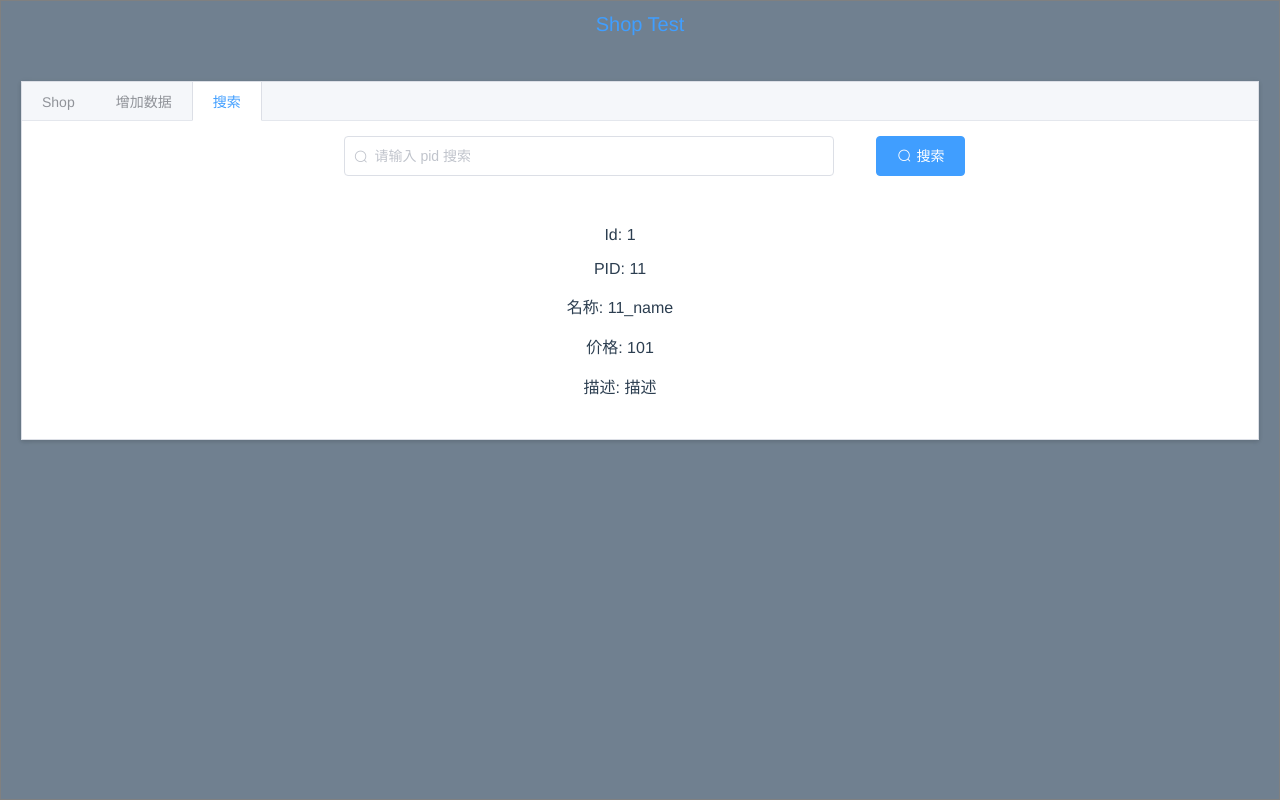
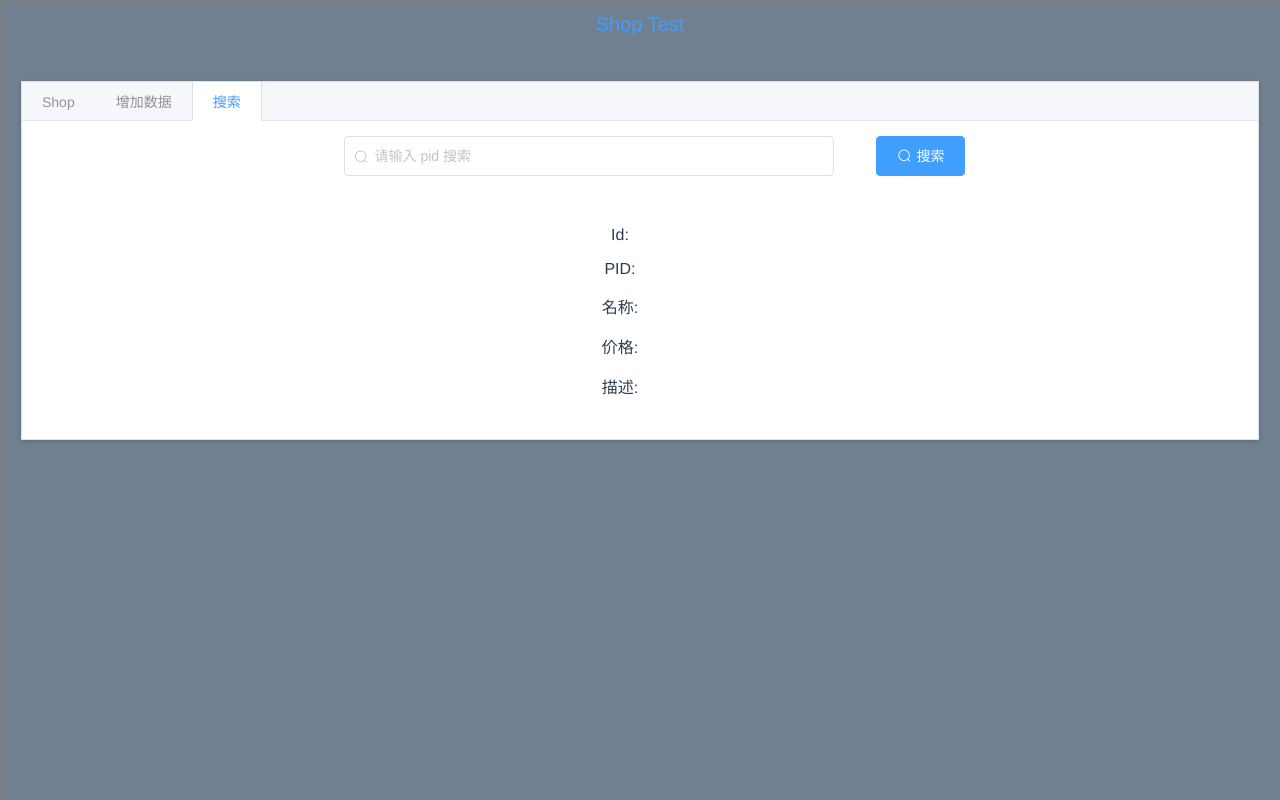
Before and after one commit to gdky005/shop_test, a Vue app: page / in a window 1280 px wide. Built offline with nearby package versions, Linux system fonts and the light colour scheme; no server answers.

Commit message:
1. 添加搜索的数据。

```diff
--- a/src/components/ShopMain.vue
+++ b/src/components/ShopMain.vue
@@ -109,11 +109,11 @@
                 <el-input
                   placeholder="请输入 pid 搜索"
                   prefix-icon="el-icon-search"
-                  v-model="input21">
+                  v-model="searchPid">
                 </el-input>
               </el-col>
               <el-col :span="3">
-                <el-button type="primary" icon="el-icon-search">搜索</el-button>
+                <el-button type="primary" icon="el-icon-search" @click="searchShopInfo" :loading="false">搜索</el-button>
               </el-col>
             </el-row>
 
@@ -128,11 +128,11 @@
                  element-loading-spinner="el-icon-loading"
                  element-loading-background="rgba(0, 0, 0, 0.8)">
               <div style="margin: 20px;"></div>
-              <p>Id: {{ shopInfo.id }}</p>
-              <p>PID: {{ shopInfo.pid }}</p>
-              <p>名称: {{ shopInfo.name }}</p>
-              <p>价格: {{ shopInfo.price }}</p>
-              <p>描述: {{ shopInfo.des }}</p>
+              <p>Id: {{ searchInfo.id }}</p>
+              <p>PID: {{ searchInfo.pid }}</p>
+              <p>名称: {{ searchInfo.name }}</p>
+              <p>价格: {{ searchInfo.price }}</p>
+              <p>描述: {{ searchInfo.des }}</p>
             </div>
           </div>
 
@@ -155,6 +155,7 @@
 
     name: "ShopMain",
     data() {
+      this.searchLoading = 'false';
       this.getShopData();
 
       var checkNumber = (rule, value, callback) => {
@@ -180,6 +181,9 @@
         activeName: this.GLOBAL.tabs[2],
         activeIndex: '1',
 
+        searchPid: '',
+        searchLoading: 'false',
+
         isMove: true,
         loading2: false,
 
@@ -192,6 +196,13 @@
           name: '11_name',
           price: '101',
           des: '描述'
+        },
+        searchInfo: {
+          id: '',
+          pid: '',
+          name: '',
+          price: '',
+          des: ''
         },
 
         rules: {
@@ -316,6 +327,37 @@
         });
       },
 
+      searchShopInfo: function () {
+        var url = "/zkteam/Shop/query";
+        var that = this;
+        this.searchLoading = 'true';
+
+        this.$axios.get(url, {
+          params: {
+            pid: this.searchPid
+          }
+        }).then(function (result) {
+          console.log(result);
+          that.searchLoading = 'false';
+
+          if (result.data.message === "ok") {
+            that.searchInfo = result.data.result;
+
+            if (that.searchInfo !== '') {
+              that.addDataSuccess("搜索成功");
+            } else {
+              that.addDataError("搜索数据为空");
+            }
+            return true;
+          }
+          that.addDataError("搜索出现异常：" + result.data.result);
+        }).catch(function (error) {
+          console.log(error);
+          that.searchLoading = 'false';
+          that.addDataError("搜索出现异常：" + error);
+        });
+      },
+
       addDataSuccess(msg) {
         this.$message({
           message: msg,
```
